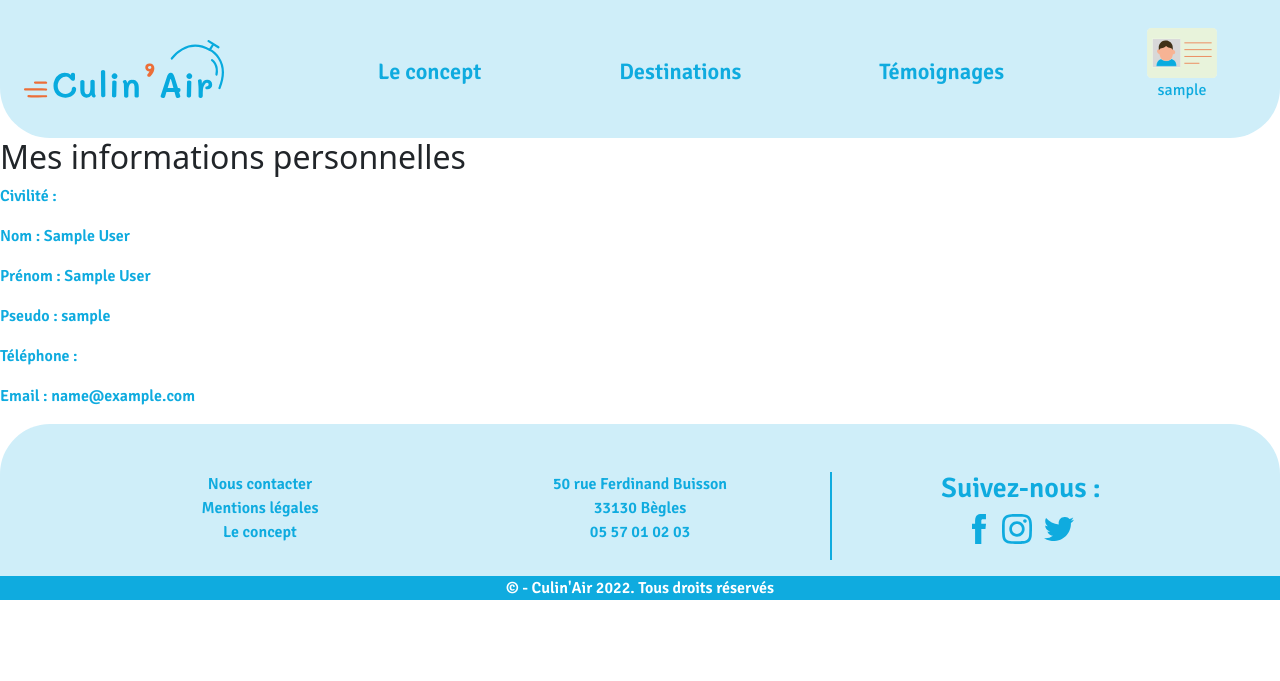
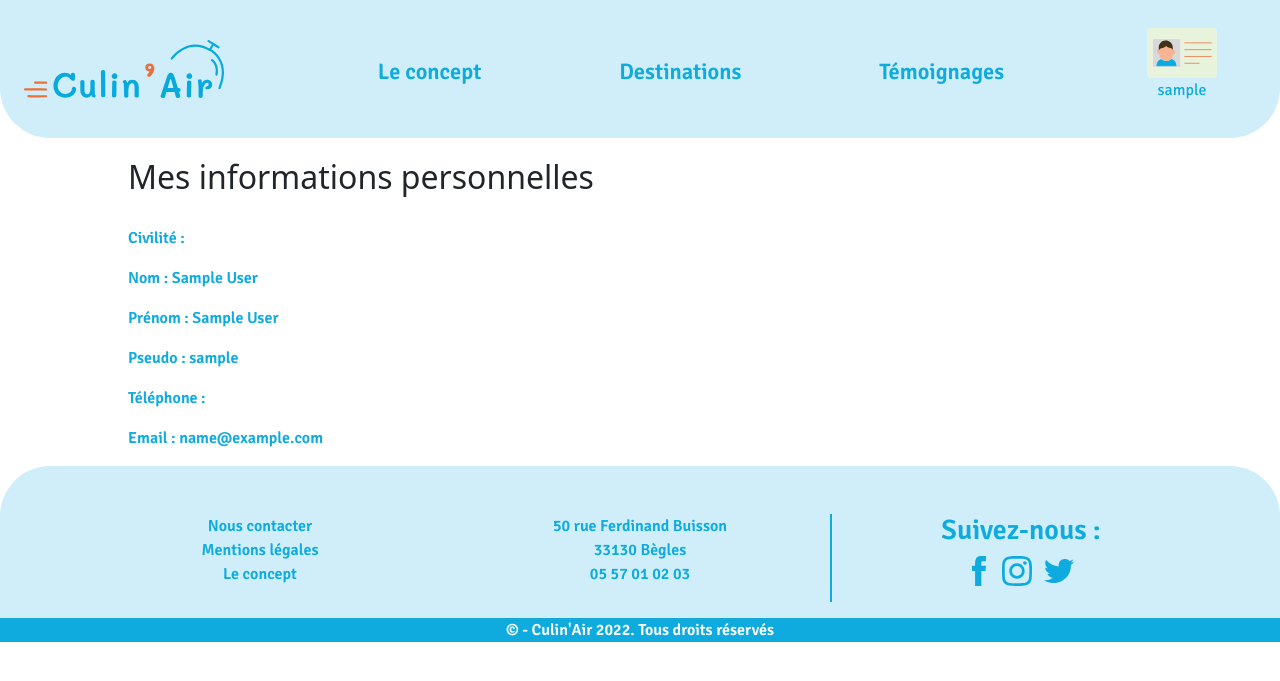
Before and after one commit to LoslierDimitri/Project-trip, a PHP site: page /Project-trip/Controller/controller_account.php in a window 1280 px wide. Shown: the top 681 px of the page. Run offline with PHP 8.4, Linux system fonts and the light colour scheme; the visitor is signed in with stand-in values (Sample User, id 1); some libraries are stand-ins or nearby versions.

Commit message:
api key css my account

```diff
--- a/Model/Api.php
+++ b/Model/Api.php
@@ -126,7 +126,8 @@ class Fly_information
 class Api
 {
     //api key
-    private $key = "X-RapidAPI-Key: dc778f2d12msh7c92a95ca152ca5p1cdb13jsnbf43ea02095a";
+    // private $key = "X-RapidAPI-Key: dc778f2d12msh7c92a95ca152ca5p1cdb13jsnbf43ea02095a";
+    private $key = "X-RapidAPI-Key: 4e77b9233emsh6aeb63a02146de2p18a33bjsnba4a8dcd11c3";
     private $api_number_of_hotel = 10;
     private $api_number_of_fly_departure_arrival = 5;
     private $api_number_of_fly_arrival_departure = 5;
--- a/View/css/page_account.css
+++ b/View/css/page_account.css
@@ -1,3 +1,13 @@
 body {
   overflow-x: hidden;
 }
+
+.content {
+  display: flex;
+  flex-direction: column;
+  margin: 20px 0 0 10%;
+}
+
+.content h2 {
+  margin-bottom: 30px;
+}
--- a/View/page/page_account.php
+++ b/View/page/page_account.php
@@ -5,10 +5,9 @@
     <meta charset="UTF-8">
     <meta http-equiv="X-UA-Compatible" content="IE=edge">
     <meta name="viewport" content="width=device-width, initial-scale=1.0">
-    <link href="https://cdn.jsdelivr.net/npm/bootstrap@5.2.0/dist/css/bootstrap.min.css" rel="stylesheet"
-        integrity="sha384-gH2yIJqKdNHPEq0n4Mqa/HGKIhSkIHeL5AyhkYV8i59U5AR6csBvApHHNl/vI1Bx" crossorigin="anonymous">
-        <link rel="stylesheet" href="/Project-trip/View/css/navbar.css">
-        <link rel="stylesheet" href="/Project-trip/View/css/footer.css">
+    <link href="https://cdn.jsdelivr.net/npm/bootstrap@5.2.0/dist/css/bootstrap.min.css" rel="stylesheet" integrity="sha384-gH2yIJqKdNHPEq0n4Mqa/HGKIhSkIHeL5AyhkYV8i59U5AR6csBvApHHNl/vI1Bx" crossorigin="anonymous">
+    <link rel="stylesheet" href="/Project-trip/View/css/navbar.css">
+    <link rel="stylesheet" href="/Project-trip/View/css/footer.css">
     <link rel="stylesheet" href="/Project-trip/View/css/page_account.css">
     <title>Page account</title>
 </head>
@@ -27,14 +26,17 @@
     // include($path_new);
     ?>
 
-    <h2>Mes informations personnelles</h2>
-
-    <p>Civilité : <?php echo $result_user["sexe"];?></p>
-    <p>Nom : <?php echo $result_user["nom"];?></p>
-    <p>Prénom : <?php echo $result_user["prenom"];?></p>
-    <p>Pseudo : <?php echo $result_user["pseudo"];?></p>
-    <p>Téléphone : <?php echo $result_user["telephone"];?></p>
-    <p>Email : <?php echo $result_user["email"];?></p>
+    <div class="content">
+        <h2>Mes informations personnelles</h2>
+        <div class="content_info">
+            <p>Civilité : <?php echo $result_user["sexe"]; ?></p>
+            <p>Nom : <?php echo $result_user["nom"]; ?></p>
+            <p>Prénom : <?php echo $result_user["prenom"]; ?></p>
+            <p>Pseudo : <?php echo $result_user["pseudo"]; ?></p>
+            <p>Téléphone : <?php echo $result_user["telephone"]; ?></p>
+            <p>Email : <?php echo $result_user["email"]; ?></p>
+        </div>
+    </div>
 
     <?php
     $path = $_SERVER["DOCUMENT_ROOT"];
```
